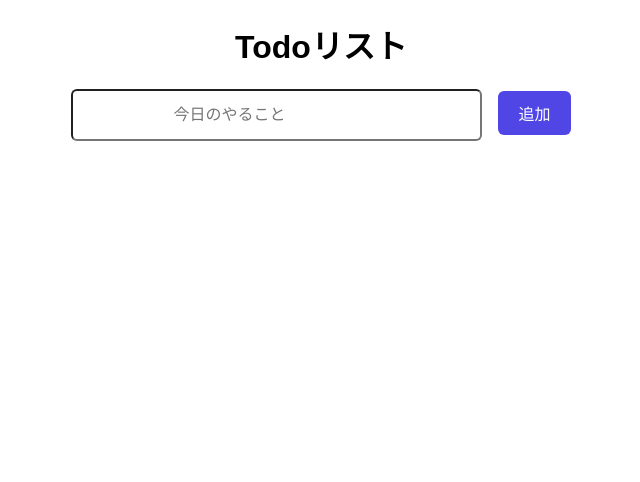
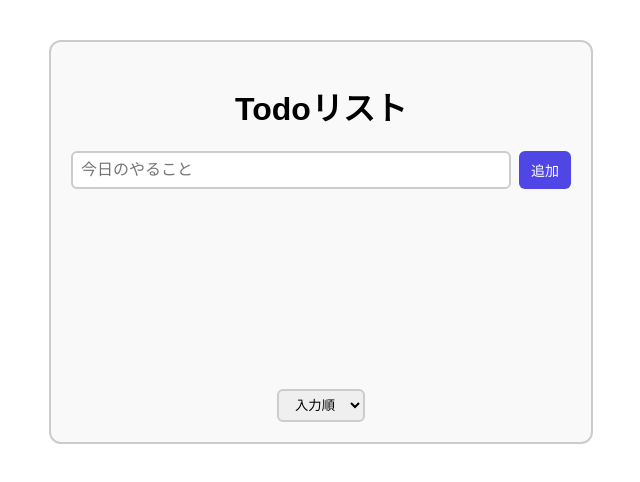
Before and after one commit to constsn/react-todoApp, a React (Vite) app: page / in a window 1280 px wide. Shown: the top 482 px of the page, without its empty margins (319-959 px from the left). Built offline with nearby package versions, Linux system fonts and the light colour scheme.

Commit message:
Add sorting feature and major UI style overhaul

```diff
--- a/src/App.css
+++ b/src/App.css
@@ -1,35 +1,72 @@
-body {
-  font-family: 'Noto Sans JP', sans-serif;
-  font-size: 16px;
-}
-
-li {
-  list-style: none;
-  margin-bottom: 1rem;
-}
-
-ul {
-  padding: 0;
+h1 {
+  text-align: center;
 }
 
 button {
-  font-size: 16px;
+  font-size: 14px;
   border: none;
-  padding: 10px 20px;
+  padding: 8px 12px;
   border-radius: 6px;
   background-color: #4f46e5;
   color: white;
-  margin-left: 1rem;
 }
 
-input {
-  font-size: 16px;
-  padding: 15px 100px;
+select {
+  display: block;
+  margin: 0 auto;
+  padding: 6px 12px;
   border-radius: 6px;
+  border: 2px solid #ccc;
 }
 
 .container {
-  text-align: center;
-  margin: 0 auto;
-  max-width: 80%;
+  font-family: sans-serif;
+  margin: 40px auto;
+  max-width: 500px;
+  border: 2px solid #ccc;
+  border-radius: 12px;
+  padding: 20px;
+  background: #f9f9f9;
 }
+
+.todo-form {
+  display: flex;
+  gap: 8px;
+}
+
+.todo-form input {
+  flex: 1;
+  font-size: 16px;
+  padding: 8px;
+  border-radius: 6px;
+  border: 2px solid #ccc;
+}
+
+.todo-list {
+  list-style: none;
+  padding: 0;
+  margin: 0;
+  min-height: 200px;
+}
+
+.todo-list li {
+  display: flex;
+  padding: 6px 0;
+  justify-content: space-between;
+  border-bottom: 1px solid #eee;
+  align-items: center;
+}
+
+.text-group {
+  display: flex;
+  gap: 5px;
+}
+
+.text-group input {
+  transform: scale(1.4);
+}
+
+.weed {
+  display: flex;
+  gap: 8px;
+}
--- a/src/App.jsx
+++ b/src/App.jsx
@@ -4,18 +4,15 @@ import './App.css';
 function App() {
   const [todos, setTodos] = useState([]);
 
-  // 追加
   function handleAddTodo(newTodo) {
     setTodos(prevTodos => [...prevTodos, newTodo]);
     // 状態(state: todos)を更新 ▶︎ 再レンダリング
   }
 
-  // 削除
   function handleDeleteTodo(id) {
     setTodos(prevTodos => prevTodos.filter(todo => todo.id !== id));
   }
 
-  // 切替
   function handleToggleTodo(id) {
     setTodos(prevTodos =>
       prevTodos.map(todo =>
@@ -41,14 +38,14 @@ function App() {
 function TodoForm({ onAddTodo }) {
   const [text, setText] = useState('');
 
-  function handleClick() {
-    const newTodo = { text: text, id: Date.now(), isChecked: false };
-    onAddTodo(newTodo); // 配列にnewTodoオブジェクトを保存
-    setText(''); // 👇value={text} を空にする
+  function handleAddClick() {
+    const newTodo = { id: Date.now(), text: text, isChecked: false };
+    onAddTodo(newTodo);
+    setText(''); // 👇 value={text} を空にする
   }
 
   return (
-    <div>
+    <div className="todo-form">
       <input
         type="text"
         placeholder="今日のやること"
@@ -57,31 +54,73 @@ function TodoForm({ onAddTodo }) {
           setText(e.target.value); // 状態(text)更新
         }}
         onKeyDown={e => {
-          if (e.key === 'Enter') handleClick();
+          if (e.key === 'Enter') handleAddClick();
         }}
       />
-      <button onClick={handleClick}>追加</button>
+      <button onClick={handleAddClick}>追加</button>
     </div>
   );
 }
 
 // --- Todo リスト ---
 function TodoList({ todos, onDeleteTodo, onToggleTodo }) {
+  const [sortBy, setSortBy] = useState('input');
+  // <option>のvalueをstateで管理
+
+  let sortedTodos = [...todos];
+
+  if (sortBy === 'text') {
+    sortedTodos = [...todos].sort((a, b) => a.text.localeCompare(b.text));
+  } else if (sortBy === 'isChecked') {
+    sortedTodos = [...todos].sort(
+      (a, b) => Number(a.isChecked) - Number(b.isChecked)
+    );
+  }
+
+  console.log(sortedTodos);
+
   return (
-    <ul>
-      {todos.map(({ text, id, isChecked }) => {
-        if (!text.trim()) return; // 空文字ブロック
-        return (
-          <li key={id}>
-            <input type="checkbox" onChange={() => onToggleTodo(id)} />
-            <span style={isChecked ? { textDecoration: 'line-through' } : {}}>
-              {text}
-            </span>
-            <button onClick={() => onDeleteTodo(id)}>削除</button>
-          </li>
-        );
-      })}
-    </ul>
+    <>
+      <ul className="todo-list">
+        {sortedTodos.map(todo => {
+          // 空文字ブロック
+          return (
+            <TodoItem
+              key={todo.id}
+              todo={todo}
+              onDeleteTodo={onDeleteTodo}
+              onToggleTodo={onToggleTodo}
+            />
+          );
+        })}
+      </ul>
+      <TodoSort sortBy={sortBy} setSortBy={setSortBy} />
+    </>
+  );
+}
+
+function TodoItem({ todo, onDeleteTodo, onToggleTodo }) {
+  if (!todo.text.trim()) return;
+  return (
+    <li key={todo.id}>
+      <div className="text-group">
+        <input type="checkbox" onChange={() => onToggleTodo(todo.id)} />
+        <span style={todo.isChecked ? { textDecoration: 'line-through' } : {}}>
+          {todo.text}
+        </span>
+      </div>
+      <button onClick={() => onDeleteTodo(todo.id)}>削除</button>
+    </li>
+  );
+}
+
+function TodoSort({ sortBy, setSortBy }) {
+  return (
+    <select value={sortBy} onChange={e => setSortBy(e.target.value)}>
+      <option value="input">入力順</option>
+      <option value="text">名前順</option>
+      <option value="isChecked">完了順</option>
+    </select>
   );
 }
 
```
